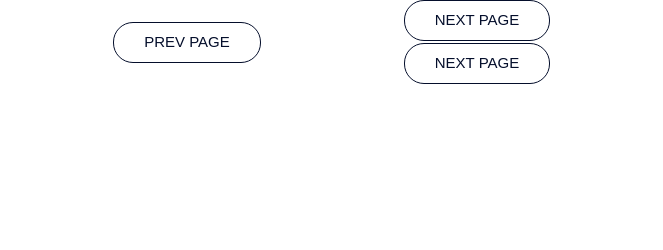
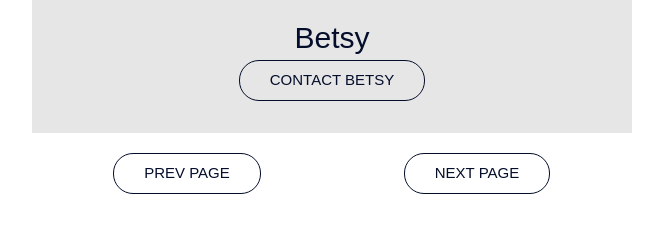
Before and after one commit to maiyanottage/maiyanottage.github.io, a plain HTML site: page betsy.html in a window 1280 px wide. Shown: the whole page, without its empty margins (308-971 px from the left). Drawn offline with Linux system fonts and the light colour scheme.

Commit message:
Update betsy.html

```diff
--- a/betsy.html
+++ b/betsy.html
@@ -5,6 +5,40 @@
  <link rel="stylesheet" href="styles.css">
 </head>
 </body>
+
+      <!-- 04a start -->
+      <table role="presentation" width="600" class="wFull" align="center" border="0" cellspacing="0" cellpadding="0" style="width:600px;" bgcolor="#E6E6E6">
+        <tr>
+          <td align="center" class="pad" style="font-family:Arial, Helvetica, sans-serif; color:#040e2b; font-size:30px; line-height:24px; font-weight:400; padding:26px 40px 10px 40px;">
+            <span style="font-family:'Montserrat', sans-serif !important;">
+             Betsy
+            </span>
+          </td>
+           </tr>
+                    <tr>
+                      <td align="center" style="padding:0px 20px 2px 20px;">
+                        <!--[if mso]><table role="presentation" border="0" cellspacing="0" cellpadding="0" style="border:1px solid #040e2b;"><tr><td width="30"></td><td height="34" valign="middle" align="center" style="font-family:Arial, Helvetica, sans-serif; height:34px;"><![endif]-->
+                        <a href="mailto:maiya@tails.com?&subject=Borrowing Betsy&body=Hi Maiya%2C%0A%0AI'd like to borrow Betsy, when is she free?" class="cta" target="_blank" style="font-family:'Montserrat', sans-serif !important; color:#040e2b; font-size:15px; line-height:16px; font-weight:400; display:inline-block; padding:11px 30px 12px 30px; color:#040e2b; text-decoration:none; border-radius:20px; border:1px solid #040e2b !important; text-transform:uppercase;">
+                          CONTACT BETSY
+                        </a>
+                        <!--[if mso]></td><td width="30"></td></tr></table><![endif]-->
+                      </td>
+                    </tr>
+        </tr>
+        <tr>
+            </span>
+          </td>
+        </tr>
+
+        <tr>
+          <td height="30" style="height:30px; font-size:1px; line-height:1px;">&nbsp;</td>
+        </tr>
+      </table>
+      <table width="100%" border="0" cellspacing="0" cellpadding="0">
+        <tr>
+          <td height="20" style="height:20px; font-size:1px; line-height:1px;">&nbsp;</td>
+        </tr>
+      </table>
       <!-- 08a start -->
       <table role="presentation" width="600" class="wFull" align="center" border="0" cellspacing="0" cellpadding="0" style="width:600px;" bgcolor="#ffffff">
         <tr>
@@ -33,16 +67,6 @@
                 <th width="270" class="wFull wr fl" style="width:270px;" bgcolor="#ffffff">
                   <table role="presentation" class="top20" width="100%" border="0" cellspacing="0" cellpadding="0">
 
-                    </tr>
-                    <tr>
-                      <td align="center" style="padding:0px 20px 2px 20px;">
-                        <!--[if mso]><table role="presentation" border="0" cellspacing="0" cellpadding="0" style="border:1px solid #040e2b;"><tr><td width="30"></td><td height="34" valign="middle" align="center" style="font-family:Arial, Helvetica, sans-serif; height:34px;"><![endif]-->
-                        <a href="mailto:maiya@tails.com?&subject=Borrowing Betsy&body=Hi Maiya%2C%0A%0AI'd like to borrow Betsy, when is she free?" class="cta" target="_blank" style="font-family:'Montserrat', sans-serif !important; color:#040e2b; font-size:15px; line-height:16px; font-weight:400; display:inline-block; padding:11px 30px 12px 30px; color:#040e2b; text-decoration:none; border-radius:20px; border:1px solid #040e2b !important; text-transform:uppercase;">
-                          Next page
-                        </a>
-                        <!--[if mso]></td><td width="30"></td></tr></table><![endif]-->
-                      </td>
-                    </tr>
 
                     </tr>
                     <tr>
```
